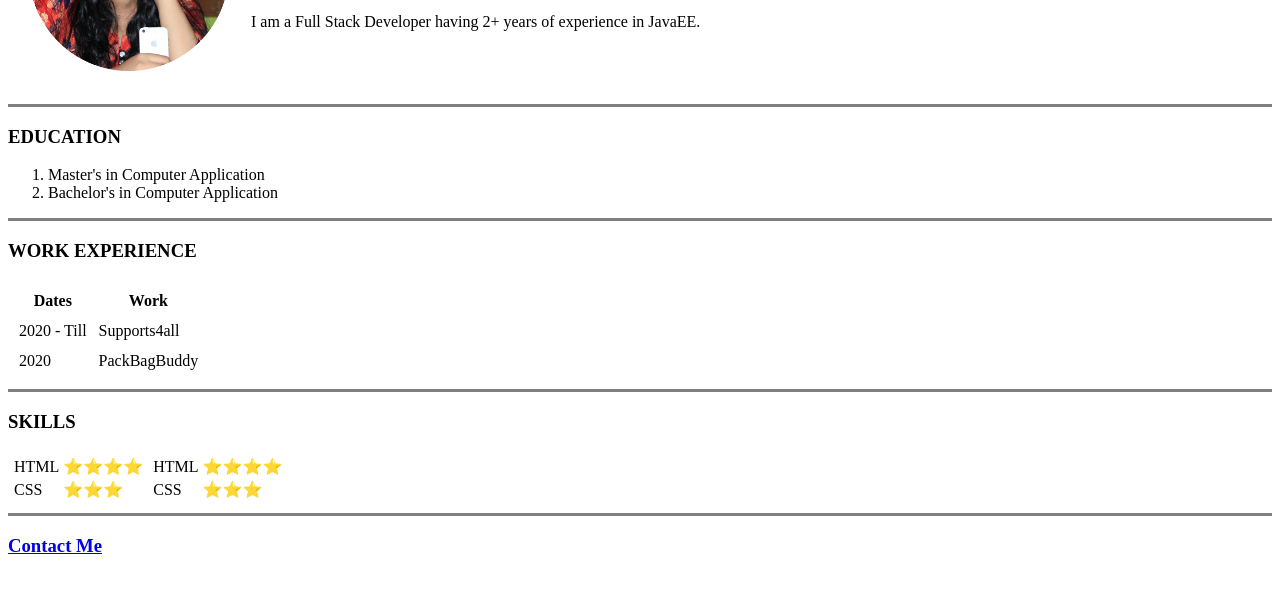
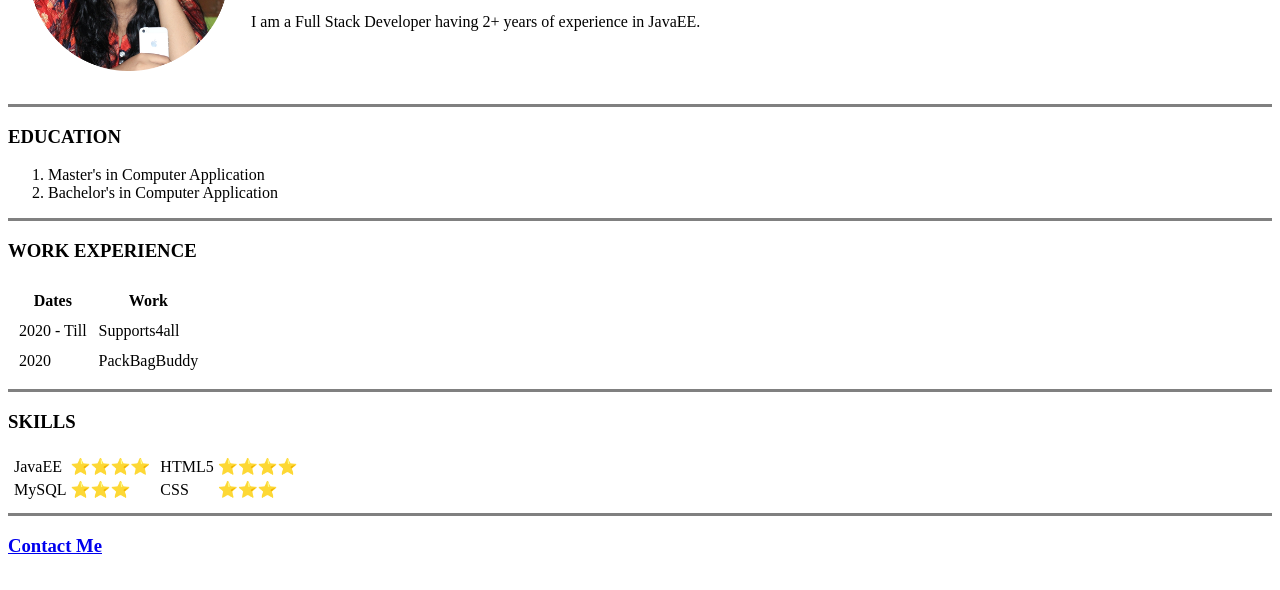
Before and after one commit to Stuti-Singh1/CV, a plain HTML site: page index.html in a window 1280 px wide. Shown: the part 158-748 px from the top of the page. Drawn offline with Linux system fonts and the light colour scheme.

Commit message:
Update index.html
Added Skills

```diff
--- a/index.html
+++ b/index.html
@@ -50,11 +50,11 @@
         <td>
           <table>
             <tr>
-              <td>HTML</td>
+              <td>JavaEE</td>
               <td> ⭐⭐⭐⭐</td>
             </tr>
             <tr>
-              <td>CSS</td>
+              <td>MySQL</td>
               <td>⭐⭐⭐</td>
             </tr>
           </table>
@@ -63,7 +63,7 @@
         <td>
           <table>
             <tr>
-              <td>HTML</td>
+              <td>HTML5</td>
               <td> ⭐⭐⭐⭐</td>
             </tr>
             <tr>
```
